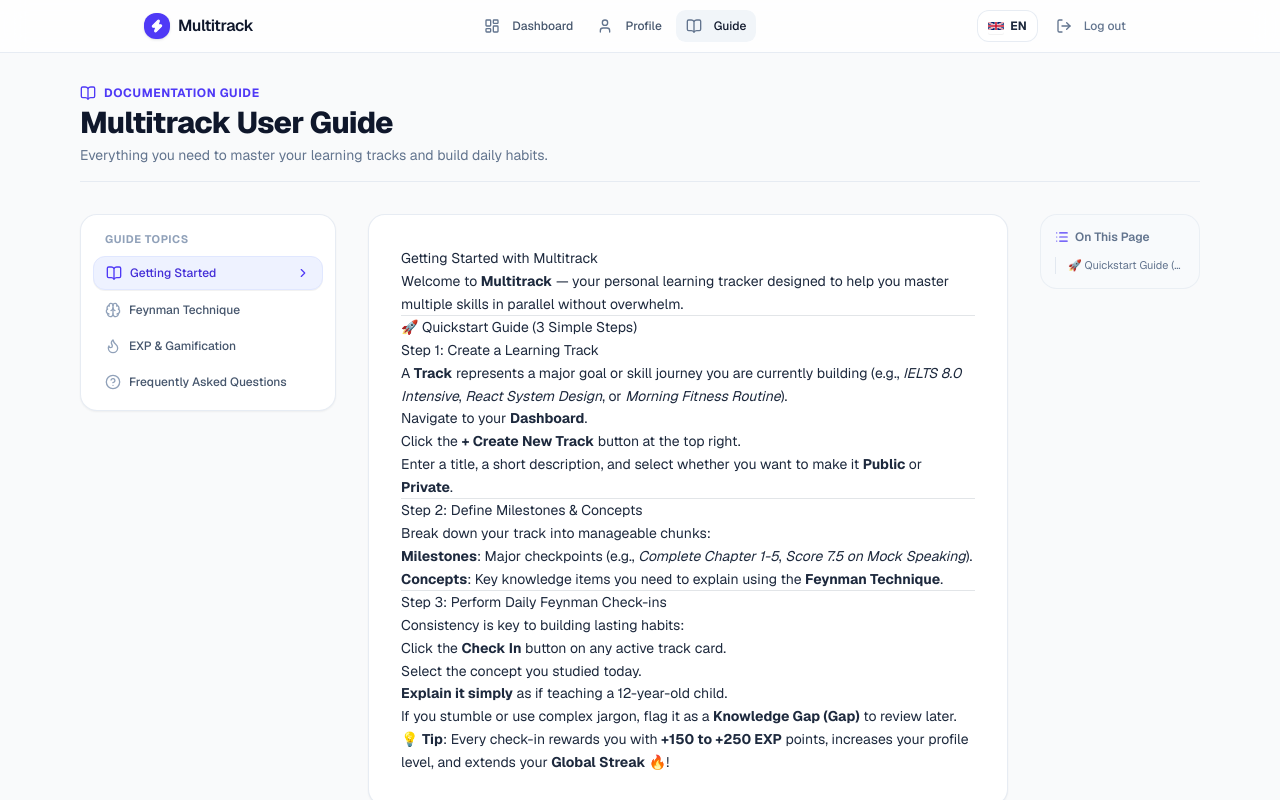
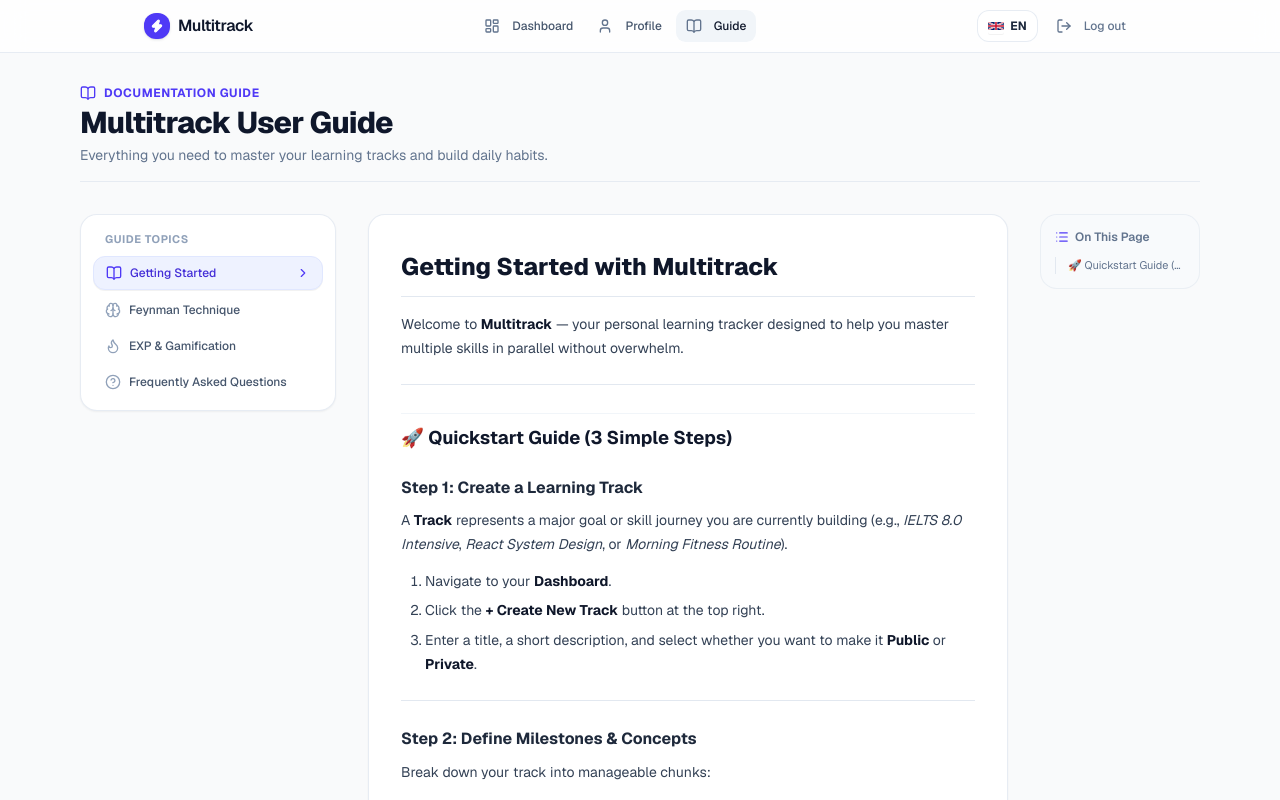
Before and after one commit to nashinnov8/multitrack-ui, a Next.js app: page /guide in a window 1280 px wide. Shown: the top 800 px of the page. Built offline with nearby package versions, Linux system fonts and the light colour scheme.

Commit message:
style(guide): add rich markdown-body typography CSS rules for perfect headings, list bullets, and blockquotes

```diff
--- a/src/app/globals.css
+++ b/src/app/globals.css
@@ -179,3 +179,117 @@
 ::-webkit-scrollbar-track { background: transparent; }
 ::-webkit-scrollbar-thumb { background: oklch(0.85 0.005 240); border-radius: 9999px; }
 ::-webkit-scrollbar-thumb:hover { background: oklch(0.75 0.005 240); }
+
+/* === Markdown Body Documentation Styles === */
+.markdown-body {
+  font-size: 0.875rem;
+  line-height: 1.7;
+  color: #334155;
+}
+
+.markdown-body h1 {
+  font-size: 1.5rem;
+  font-weight: 800;
+  color: #0f172a;
+  margin-top: 0;
+  margin-bottom: 1rem;
+  padding-bottom: 0.5rem;
+  border-bottom: 1px solid #e2e8f0;
+}
+
+.markdown-body h2 {
+  font-size: 1.15rem;
+  font-weight: 700;
+  color: #0f172a;
+  margin-top: 1.75rem;
+  margin-bottom: 0.75rem;
+  padding-top: 0.5rem;
+  border-top: 1px solid #f1f5f9;
+}
+
+.markdown-body h3 {
+  font-size: 1rem;
+  font-weight: 700;
+  color: #1e293b;
+  margin-top: 1.25rem;
+  margin-bottom: 0.5rem;
+}
+
+.markdown-body p {
+  margin-bottom: 0.85rem;
+  color: #334155;
+}
+
+.markdown-body ul {
+  list-style-type: disc;
+  padding-left: 1.5rem;
+  margin-bottom: 1rem;
+}
+
+.markdown-body ol {
+  list-style-type: decimal;
+  padding-left: 1.5rem;
+  margin-bottom: 1rem;
+}
+
+.markdown-body li {
+  margin-bottom: 0.35rem;
+  color: #334155;
+}
+
+.markdown-body strong {
+  font-weight: 700;
+  color: #0f172a;
+}
+
+.markdown-body blockquote {
+  border-left: 4px solid #6366f1;
+  background-color: #eef2ff;
+  padding: 0.75rem 1rem;
+  margin: 1rem 0;
+  border-radius: 0 0.5rem 0.5rem 0;
+  color: #312e81;
+}
+
+.markdown-body blockquote p {
+  margin: 0;
+  color: #312e81;
+  font-weight: 500;
+}
+
+.markdown-body code {
+  background-color: #f1f5f9;
+  color: #4f46e5;
+  padding: 0.15rem 0.4rem;
+  border-radius: 0.25rem;
+  font-size: 0.8em;
+  font-family: monospace;
+}
+
+.markdown-body hr {
+  border: none;
+  border-top: 1px solid #e2e8f0;
+  margin: 1.5rem 0;
+}
+
+.markdown-body table {
+  width: 100%;
+  border-collapse: collapse;
+  margin: 1rem 0;
+  font-size: 0.8rem;
+}
+
+.markdown-body th {
+  background-color: #f8fafc;
+  padding: 0.5rem 0.75rem;
+  font-weight: 700;
+  color: #334155;
+  border: 1px solid #e2e8f0;
+  text-align: left;
+}
+
+.markdown-body td {
+  padding: 0.5rem 0.75rem;
+  border: 1px solid #e2e8f0;
+  color: #475569;
+}
--- a/src/features/guide/components/GuideView.tsx
+++ b/src/features/guide/components/GuideView.tsx
@@ -138,16 +138,7 @@
         {/* Column 2: Main Content Article (6 or 7 cols) */}
         <main className="md:col-span-6 lg:col-span-7 bg-white p-6 sm:p-8 rounded-xl border border-slate-200/80 shadow-xs">
           <article
-            className="prose prose-slate max-w-none text-slate-800 text-xs sm:text-sm leading-relaxed
-              prose-headings:font-bold prose-headings:text-slate-900
-              prose-h1:text-xl sm:prose-h1:text-2xl prose-h1:border-b prose-h1:border-slate-100 prose-h1:pb-3
-              prose-h2:text-base sm:prose-h2:text-lg prose-h2:mt-6 prose-h2:mb-3
-              prose-h3:text-sm sm:prose-h3:text-base prose-h3:mt-4
-              prose-p:text-slate-600 prose-p:my-2
-              prose-li:text-slate-600 prose-li:my-1
-              prose-blockquote:border-l-4 prose-blockquote:border-indigo-500 prose-blockquote:bg-indigo-50/50 prose-blockquote:p-3 prose-blockquote:rounded-r-lg prose-blockquote:not-italic prose-blockquote:text-indigo-900 prose-blockquote:my-4
-              prose-table:text-xs prose-th:bg-slate-100 prose-th:p-2 prose-td:p-2 prose-td:border-t prose-td:border-slate-100
-              "
+            className="markdown-body"
             dangerouslySetInnerHTML={{ __html: htmlContent }}
           />
         </main>
```
